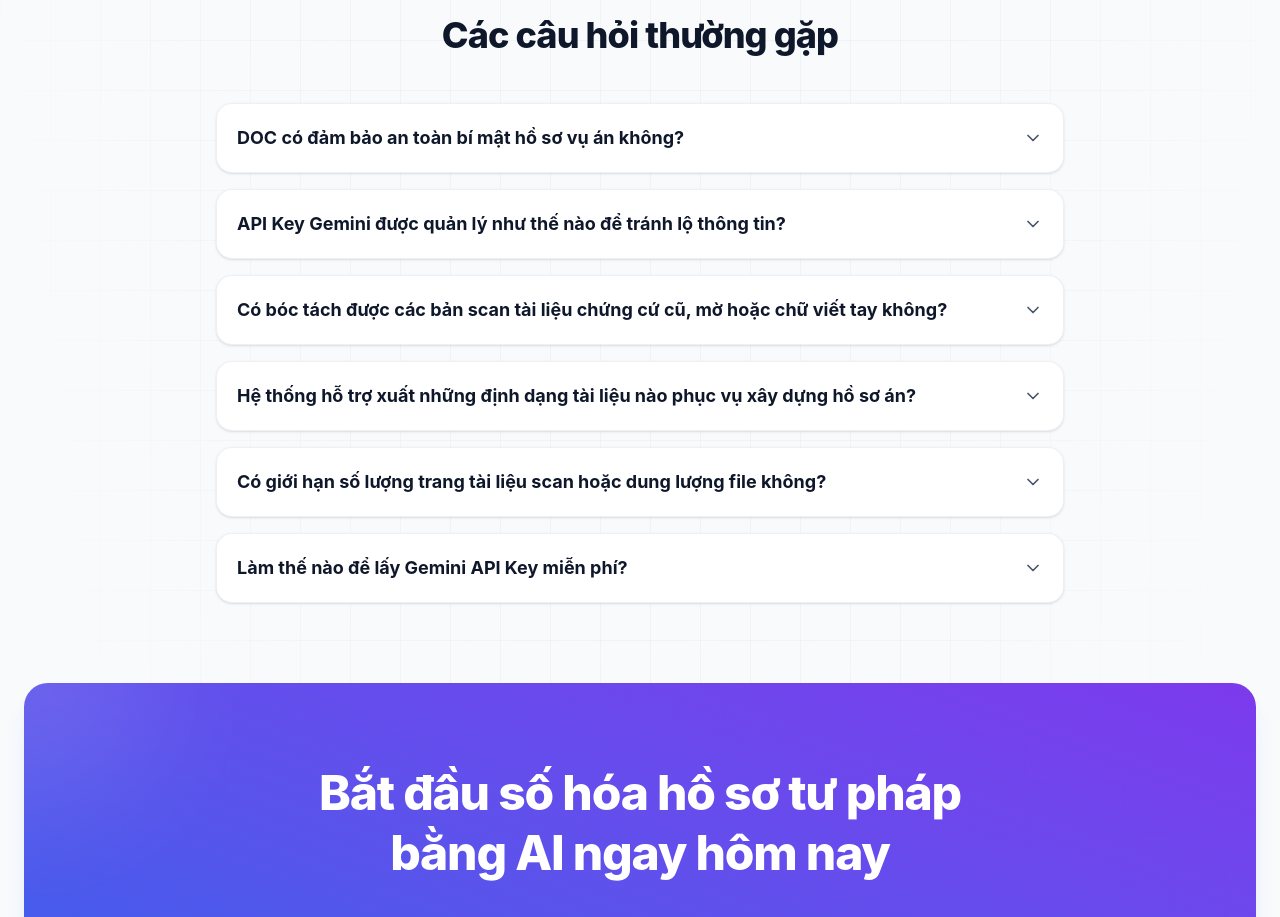
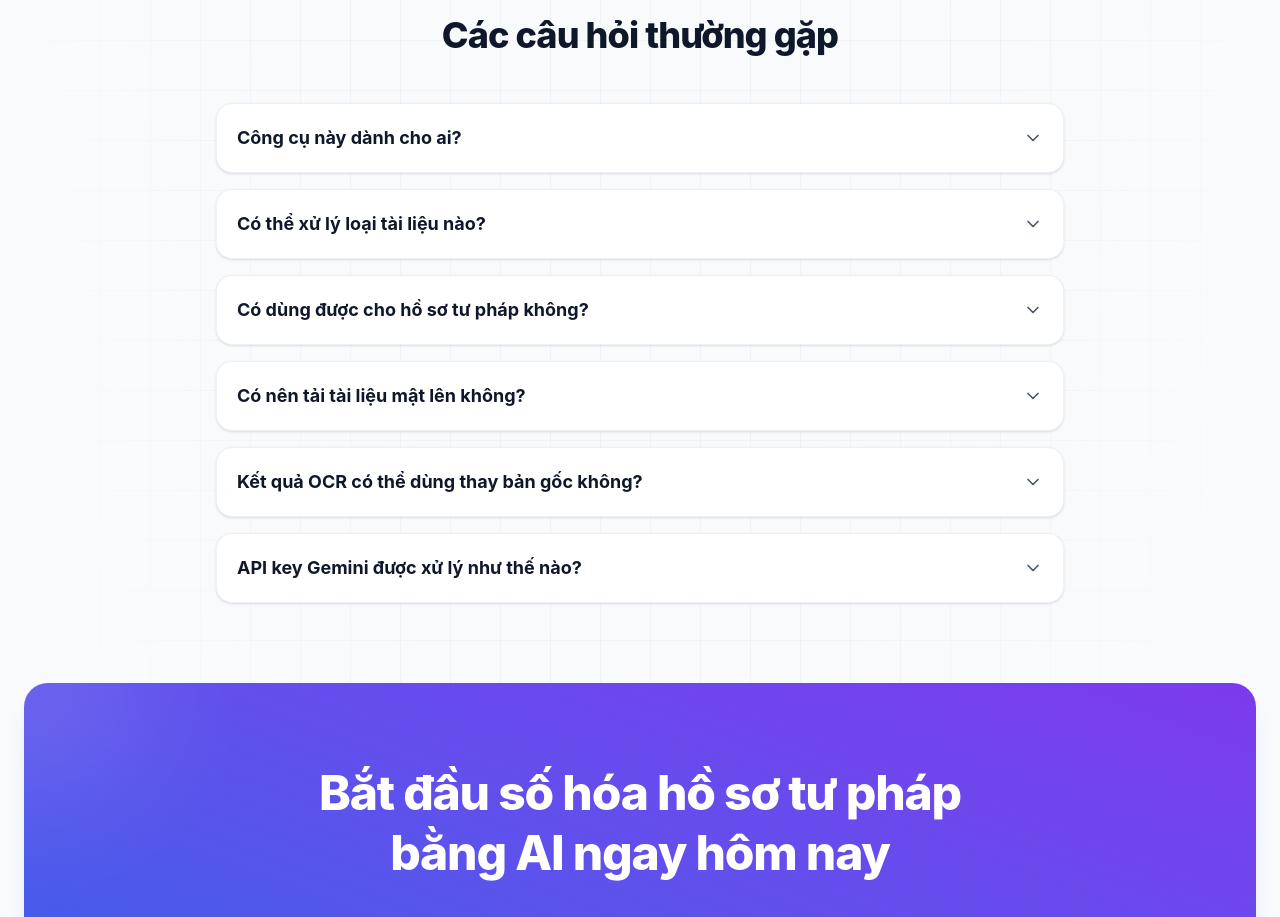
Before and after one commit to ruabien/gemini-ocr-cloudflare, a React (Vite) app: page / in a window 1280 px wide. Shown: the part 5460-6377 px from the top of the page. Built offline with nearby package versions, Linux system fonts and the light colour scheme.

Commit message:
feat: optimize SEO metadata, JSON-LD schemas and FAQ section for judicial LegalTech

```diff
--- a/index.html
+++ b/index.html
@@ -4,27 +4,27 @@
     <meta charset="UTF-8" />
     <link rel="icon" type="image/svg+xml" href="/favicon.svg" />
     <meta name="viewport" content="width=device-width, initial-scale=1.0" />
-    <title>DOC - Số hóa Hồ sơ Vụ án & Tài liệu Tư pháp chuyên nghiệp bằng AI</title>
-    <meta name="description" content="Hệ thống số hóa hồ sơ vụ án, chứng cứ, bản án và biên bản tố tụng bằng AI dành cho Kiểm sát viên, Thẩm phán, Điều tra viên, Chấp hành viên và Luật sư tại Việt Nam." />
+    <title>Trợ lý số hóa hồ sơ tư pháp bằng AI | OCR PDF, ảnh chụp tài liệu</title>
+    <meta name="description" content="Công cụ OCR tiếng Việt hỗ trợ kiểm sát viên, thẩm phán, luật sư, điều tra viên và chấp hành viên chuyển PDF scan, ảnh chụp hồ sơ, bản án, quyết định, hợp đồng thành văn bản có thể tra cứu và xử lý." />
     <meta name="keywords" content="số hóa hồ sơ vụ án, số hóa chứng cứ, ocr bản án, ocr hồ sơ tố tụng, trợ lý tòa án, trợ lý kiểm sát, ocr tiếng việt pháp lý, bóc tách chữ biên bản hỏi cung" />
     <meta name="google-site-verification" content="dz4ncEb0JJZqzRJZ9vM6xuJi-cBl0TlFDdEcCyrC4ug" />
-    <link rel="canonical" href="https://doc.hotro.online" />
+    <link class="canonical" href="https://doc.hotro.online" />
 
     <!-- Bảo mật Content Security Policy (CSP) chống XSS & bảo vệ API Keys -->
     <meta http-equiv="Content-Security-Policy" content="default-src 'self'; script-src 'self' 'unsafe-inline' https://cdnjs.cloudflare.com; style-src 'self' 'unsafe-inline' https://fonts.googleapis.com; font-src 'self' https://fonts.gstatic.com https://fonts.googleapis.com; connect-src 'self' https://generativelanguage.googleapis.com https://*.workers.dev; img-src 'self' data: blob:; iframe-src https://www.youtube.com;" />
 
     <!-- Open Graph / Facebook / Zalo -->
-    <meta property="og:title" content="DOC - Số hóa Hồ sơ Vụ án & Tài liệu Tư pháp chuyên nghiệp bằng AI" />
-    <meta property="og:description" content="Hệ thống bóc tách văn bản, số hóa hồ sơ chứng cứ tư pháp siêu tốc và bảo mật tuyệt đối dành riêng cho khối luật sư và tư pháp Việt Nam." />
-    <meta property="og:image" content="https://doc.hotro.online/logo.png" />
+    <meta property="og:title" content="Trợ lý số hóa hồ sơ tư pháp bằng AI | OCR PDF, ảnh chụp tài liệu" />
+    <meta property="og:description" content="Công cụ OCR tiếng Việt hỗ trợ kiểm sát viên, thẩm phán, luật sư, điều tra viên và chấp hành viên chuyển PDF scan, ảnh chụp hồ sơ, bản án, quyết định, hợp đồng thành văn bản có thể tra cứu và xử lý." />
+    <meta property="og:image" content="https://doc.hotro.online/logo.svg" />
     <meta property="og:url" content="https://doc.hotro.online" />
     <meta property="og:type" content="website" />
 
     <!-- Twitter Card -->
     <meta name="twitter:card" content="summary_large_image" />
-    <meta name="twitter:title" content="DOC - Số hóa Hồ sơ Vụ án & Tài liệu Tư pháp chuyên nghiệp bằng AI" />
-    <meta name="twitter:description" content="Công cụ số hóa hồ sơ chứng cứ, biên bản tố tụng trực tuyến an toàn tuyệt đối cho Thẩm phán, Kiểm sát viên, Điều tra viên và Luật sư bằng AI Gemini." />
-    <meta name="twitter:image" content="https://doc.hotro.online/logo.png" />
+    <meta name="twitter:title" content="Trợ lý số hóa hồ sơ tư pháp bằng AI | OCR PDF, ảnh chụp tài liệu" />
+    <meta name="twitter:description" content="Công cụ OCR tiếng Việt hỗ trợ kiểm sát viên, thẩm phán, luật sư, điều tra viên và chấp hành viên chuyển PDF scan, ảnh chụp hồ sơ, bản án, quyết định, hợp đồng thành văn bản có thể tra cứu và xử lý." />
+    <meta name="twitter:image" content="https://doc.hotro.online/logo.svg" />
 
     <!-- Google Fonts & Material Icons -->
     <link href="https://fonts.googleapis.com/css2?family=Be+Vietnam+Pro:ital,wght@0,300;0,400;0,500;0,600;0,700;0,800;1,400&family=Inter:wght@300;400;500;600;700;800&display=swap" rel="stylesheet">
@@ -35,9 +35,9 @@
     {
       "@context": "https://schema.org",
       "@type": "WebApplication",
-      "name": "DOC - Số hóa Hồ sơ Vụ án & Tài liệu Tư pháp",
+      "name": "Trợ lý số hóa hồ sơ tư pháp bằng AI",
       "url": "https://doc.hotro.online",
-      "description": "Số hóa tài liệu tố tụng, hồ sơ chứng cứ vụ án, bản án và biên bản tư pháp dành riêng cho Kiểm sát viên, Thẩm phán, Điều tra viên, Chấp hành viên và Luật sư.",
+      "description": "Công cụ OCR tiếng Việt hỗ trợ kiểm sát viên, thẩm phán, luật sư, điều tra viên và chấp hành viên chuyển PDF scan, ảnh chụp hồ sơ, bản án, quyết định, hợp đồng thành văn bản có thể tra cứu và xử lý.",
       "applicationCategory": "BusinessApplication",
       "operatingSystem": "All",
       "browserRequirements": "Requires JavaScript. Requires HTML5.",
@@ -57,50 +57,50 @@
       "mainEntity": [
         {
           "@type": "Question",
-          "name": "DOC có đảm bảo an toàn bí mật hồ sơ vụ án không?",
+          "name": "Công cụ này dành cho ai?",
           "acceptedAnswer": {
             "@type": "Answer",
-            "text": "Tuyệt đối an toàn. Ứng dụng chạy trực tiếp trên trình duyệt của bạn (Client-Side). Tất cả dữ liệu hồ sơ vụ án, chứng cứ chụp thực địa đều được xử lý cục bộ và chuyển thẳng tới máy chủ bảo mật của Google qua kết nối HTTPS mã hóa, không qua bất kỳ máy chủ trung gian nào của DOC. Thiết kế này đáp ứng các tiêu chuẩn bảo mật nghiêm ngặt của Luật Bảo vệ bí mật nhà nước."
+            "text": "DOC được thiết kế chuyên biệt phục vụ các cán bộ nghiệp vụ và chuyên gia trong khối tư pháp Việt Nam, bao gồm: Kiểm sát viên, Thẩm phán, Luật sư, Điều tra viên và Chấp hành viên có nhu cầu số hóa, xử lý văn bản từ hồ sơ tài liệu nghiệp vụ nhanh chóng."
           }
         },
         {
           "@type": "Question",
-          "name": "API Key Gemini được quản lý như thế nào để tránh lộ thông tin?",
+          "name": "Có thể xử lý loại tài liệu nào?",
           "acceptedAnswer": {
             "@type": "Answer",
-            "text": "Gemini API Key cá nhân của bạn được lưu trữ cục bộ tại bộ nhớ trình duyệt (localStorage) của bạn. Hệ thống hoạt động phi trạng thái (stateless), không ghi nhật ký lịch sử tài liệu tố tụng hay lưu trữ khóa của bạn trên đám mây. Bạn có thể xóa cấu hình này bất cứ lúc nào."
+            "text": "Hệ thống hỗ trợ xử lý hầu hết các loại hình ảnh chụp tài liệu chứng cứ (định dạng JPG, PNG, WEBP) và các tệp văn bản PDF scan tài liệu nghiệp vụ nhiều trang với dung lượng tối đa lên tới 100MB cho mỗi tệp."
           }
         },
         {
           "@type": "Question",
-          "name": "Có bóc tách được các bản scan tài liệu chứng cứ cũ, mờ hoặc chữ viết tay không?",
+          "name": "Có dùng được cho hồ sơ tư pháp không?",
           "acceptedAnswer": {
             "@type": "Answer",
-            "text": "Nhờ sức mạnh của trí tuệ nhân tạo Google Gemini AI thế hệ mới, ứng dụng tự động nhận diện ngữ cảnh tiếng Việt pháp lý để khôi phục và sửa các chữ bị mờ, mất nét, dính chữ do chất lượng quét ảnh kém từ hồ sơ cũ hoặc ảnh chụp thực địa."
+            "text": "Có. DOC tối ưu hóa sâu cho ngữ cảnh và thuật ngữ nghiệp vụ tư pháp tại Việt Nam (như bản án, quyết định tố tụng, biên bản hỏi cung, hợp đồng, đơn từ). Trí tuệ nhân tạo Gemini AI giúp tự động sửa lỗi chính tả và khôi phục các phần chữ bị mờ, mất nét do chất lượng quét tài liệu cũ kém."
           }
         },
         {
           "@type": "Question",
-          "name": "Hệ thống hỗ trợ xuất những định dạng tài liệu nào phục vụ xây dựng hồ sơ án?",
+          "name": "Có nên tải tài liệu mật lên không?",
           "acceptedAnswer": {
             "@type": "Answer",
-            "text": "Bạn có thể xuất văn bản bóc tách sang định dạng tài liệu Word (.docx), Markdown (.md) hoặc tệp văn bản thuần (.txt) được chuẩn hóa, giúp dễ dàng sao chép trực tiếp vào các mẫu văn bản tố tụng, cáo trạng hoặc bản án mà không lo lỗi định dạng."
+            "text": "Tuyệt đối KHÔNG. Mặc dù dữ liệu được truyền tải qua HTTPS mã hóa trực tiếp đến Gemini API và không lưu lại bất kỳ máy chủ nào của DOC, người dùng tuyệt đối không được tải lên hoặc xử lý các tài liệu thuộc danh mục bí mật nhà nước (tài liệu mật, tối mật, tuyệt mật) theo quy định của Luật Bảo vệ bí mật nhà nước hiện hành."
           }
         },
         {
           "@type": "Question",
-          "name": "Có giới hạn số lượng trang tài liệu scan hoặc dung lượng file không?",
+          "name": "Kết quả OCR có thể dùng thay bản gốc không?",
           "acceptedAnswer": {
             "@type": "Answer",
-            "text": "DOC hỗ trợ tải lên nhiều hình ảnh chứng cứ cùng lúc và các tệp hồ sơ PDF scan dung lượng tối đa lên đến 100MB. Hệ thống tự động phân tách trang PDF và xử lý song song trên hàng đợi để hoàn thành việc bóc tách tài liệu số lượng lớn trong thời gian ngắn nhất."
+            "text": "Không. Kết quả nhận dạng từ AI chỉ mang tính chất tham khảo chuyên môn và đóng vai trò trợ lý số hóa bóc tách văn bản thô để tiết kiệm thời gian soạn thảo. Người dùng bắt buộc phải đối chiếu, rà soát thủ công kết quả với tài liệu gốc trước khi đưa vào hồ sơ vụ án hoặc văn bản tố tụng chính thức."
           }
         },
         {
           "@type": "Question",
-          "name": "Làm thế nào để lấy Gemini API Key miễn phí?",
+          "name": "API key Gemini được xử lý như thế nào?",
           "acceptedAnswer": {
             "@type": "Answer",
-            "text": "Bạn chỉ cần truy cập Google AI Studio (aistudio.google.com), đăng nhập bằng tài khoản Google bất kỳ, click vào nút 'Get API Key' và tạo một khoá trong 10 giây. Bạn có thể click vào nút 'Xem cách hoạt động' ở góc trên để xem video hướng dẫn chi tiết."
+            "text": "API Key cá nhân của bạn được mã hóa và lưu trữ cục bộ ngay tại bộ nhớ trình duyệt (localStorage) trên thiết bị của riêng bạn. Hệ thống hoạt động phi trạng thái (stateless), không ghi nhật ký lịch sử tài liệu nghiệp vụ hay lưu trữ khóa của bạn trên đám mây. Bạn có toàn quyền xóa cấu hình khóa này khỏi thiết bị bất cứ lúc nào."
           }
         }
       ]
@@ -679,28 +679,28 @@ Căn cước công dân số: 001085000123 cấp ngày 15/10/2021 tại Cục C
 
           <div class="space-y-4 text-left">
             <div class="bg-white rounded-2xl border border-outline-variant/60 p-5 shadow-sm">
-              <h3 class="text-base sm:text-lg font-bold text-on-surface mb-2">❓ DOC có đảm bảo an toàn bí mật hồ sơ vụ án không?</h3>
-              <p class="text-sm sm:text-base text-on-surface-variant leading-relaxed">Tuyệt đối an toàn. Ứng dụng chạy trực tiếp trên trình duyệt của bạn (Client-Side). Tất cả dữ liệu hồ sơ vụ án, chứng cứ chụp thực địa đều được xử lý cục bộ và chuyển thẳng tới máy chủ bảo mật của Google qua kết nối HTTPS mã hóa, không qua bất kỳ máy chủ trung gian nào của DOC. Thiết kế này đáp ứng các tiêu chuẩn bảo mật nghiêm ngặt của Luật Bảo vệ bí mật nhà nước.</p>
+              <h3 class="text-base sm:text-lg font-bold text-on-surface mb-2">❓ Công cụ này dành cho ai?</h3>
+              <p class="text-sm sm:text-base text-on-surface-variant leading-relaxed">DOC được thiết kế chuyên biệt phục vụ các cán bộ nghiệp vụ và chuyên gia trong khối tư pháp Việt Nam, bao gồm: Kiểm sát viên, Thẩm phán, Luật sư, Điều tra viên và Chấp hành viên có nhu cầu số hóa, xử lý văn bản từ hồ sơ tài liệu nghiệp vụ nhanh chóng.</p>
             </div>
             <div class="bg-white rounded-2xl border border-outline-variant/60 p-5 shadow-sm">
-              <h3 class="text-base sm:text-lg font-bold text-on-surface mb-2">❓ API Key Gemini được quản lý như thế nào để tránh lộ thông tin?</h3>
-              <p class="text-sm sm:text-base text-on-surface-variant leading-relaxed">Gemini API Key cá nhân của bạn được lưu trữ cục bộ tại bộ nhớ trình duyệt (localStorage) của bạn. Hệ thống hoạt động phi trạng thái (stateless), không ghi nhật ký lịch sử tài liệu tố tụng hay lưu trữ khóa của bạn trên đám mây. Bạn có thể xóa cấu hình này bất cứ lúc nào.</p>
+              <h3 class="text-base sm:text-lg font-bold text-on-surface mb-2">❓ Có thể xử lý loại tài liệu nào?</h3>
+              <p class="text-sm sm:text-base text-on-surface-variant leading-relaxed">Hệ thống hỗ trợ xử lý hầu hết các loại hình ảnh chụp tài liệu chứng cứ (định dạng JPG, PNG, WEBP) và các tệp văn bản PDF scan tài liệu nghiệp vụ nhiều trang với dung lượng tối đa lên tới 100MB cho mỗi tệp.</p>
             </div>
             <div class="bg-white rounded-2xl border border-outline-variant/60 p-5 shadow-sm">
-              <h3 class="text-base sm:text-lg font-bold text-on-surface mb-2">❓ Có bóc tách được các bản scan tài liệu chứng cứ cũ, mờ hoặc chữ viết tay không?</h3>
-              <p class="text-sm sm:text-base text-on-surface-variant leading-relaxed">Nhờ sức mạnh của trí tuệ nhân tạo Google Gemini AI thế hệ mới, ứng dụng tự động nhận diện ngữ cảnh tiếng Việt pháp lý để khôi phục và sửa các chữ bị mờ, mất nét, dính chữ do chất lượng quét ảnh kém từ hồ sơ cũ hoặc ảnh chụp thực địa.</p>
+              <h3 class="text-base sm:text-lg font-bold text-on-surface mb-2">❓ Có dùng được cho hồ sơ tư pháp không?</h3>
+              <p class="text-sm sm:text-base text-on-surface-variant leading-relaxed">Có. DOC tối ưu hóa sâu cho ngữ cảnh và thuật ngữ nghiệp vụ tư pháp tại Việt Nam (như bản án, quyết định tố tụng, biên bản hỏi cung, hợp đồng, đơn từ). Trí tuệ nhân tạo Gemini AI giúp tự động sửa lỗi chính tả và khôi phục các phần chữ bị mờ, mất nét do chất lượng quét tài liệu cũ kém.</p>
             </div>
             <div class="bg-white rounded-2xl border border-outline-variant/60 p-5 shadow-sm">
-              <h3 class="text-base sm:text-lg font-bold text-on-surface mb-2">❓ Hệ thống hỗ trợ xuất những định dạng tài liệu nào phục vụ xây dựng hồ sơ án?</h3>
-              <p class="text-sm sm:text-base text-on-surface-variant leading-relaxed">Bạn có thể xuất văn bản bóc tách sang định dạng tài liệu Word (.docx), Markdown (.md) hoặc tệp văn bản thuần (.txt) được chuẩn hóa, giúp dễ dàng sao chép trực tiếp vào các mẫu văn bản tố tụng, cáo trạng hoặc bản án mà không lo lỗi định dạng.</p>
+              <h3 class="text-base sm:text-lg font-bold text-on-surface mb-2">❓ Có nên tải tài liệu mật lên không?</h3>
+              <p class="text-sm sm:text-base text-on-surface-variant leading-relaxed">Tuyệt đối KHÔNG. Mặc dù dữ liệu được truyền tải qua HTTPS mã hóa trực tiếp đến Gemini API và không lưu lại bất kỳ máy chủ nào của DOC, người dùng tuyệt đối không được tải lên hoặc xử lý các tài liệu thuộc danh mục bí mật nhà nước (tài liệu mật, tối mật, tuyệt mật) theo quy định của Luật Bảo vệ bí mật nhà nước hiện hành.</p>
             </div>
             <div class="bg-white rounded-2xl border border-outline-variant/60 p-5 shadow-sm">
-              <h3 class="text-base sm:text-lg font-bold text-on-surface mb-2">❓ Có giới hạn số lượng trang tài liệu scan hoặc dung lượng file không?</h3>
-              <p class="text-sm sm:text-base text-on-surface-variant leading-relaxed">DOC hỗ trợ tải lên nhiều hình ảnh chứng cứ cùng lúc và các tệp hồ sơ PDF scan dung lượng tối đa lên đến 100MB. Hệ thống tự động phân tách trang PDF và xử lý song song trên hàng đợi để hoàn thành việc bóc tách tài liệu số lượng lớn trong thời gian ngắn nhất.</p>
+              <h3 class="text-base sm:text-lg font-bold text-on-surface mb-2">❓ Kết quả OCR có thể dùng thay bản gốc không?</h3>
+              <p class="text-sm sm:text-base text-on-surface-variant leading-relaxed">Không. Kết quả nhận dạng từ AI chỉ mang tính chất tham khảo chuyên môn và đóng vai trò trợ lý số hóa bóc tách văn bản thô để tiết kiệm thời gian soạn thảo. Người dùng bắt buộc phải đối chiếu, rà soát thủ công kết quả với tài liệu gốc trước khi đưa vào hồ sơ vụ án hoặc văn bản tố tụng chính thức.</p>
             </div>
             <div class="bg-white rounded-2xl border border-outline-variant/60 p-5 shadow-sm">
-              <h3 class="text-base sm:text-lg font-bold text-on-surface mb-2">❓ Làm thế nào để lấy Gemini API Key miễn phí?</h3>
-              <p class="text-sm sm:text-base text-on-surface-variant leading-relaxed">Bạn chỉ cần truy cập Google AI Studio (aistudio.google.com), đăng nhập bằng tài khoản Google bất kỳ, click vào nút 'Get API Key' và tạo một khoá trong 10 giây. Bạn có thể click vào nút 'Xem cách hoạt động' ở góc trên để xem video hướng dẫn chi tiết.</p>
+              <h3 class="text-base sm:text-lg font-bold text-on-surface mb-2">❓ API key Gemini được xử lý như thế nào?</h3>
+              <p class="text-sm sm:text-base text-on-surface-variant leading-relaxed">API Key cá nhân của bạn được mã hóa và lưu trữ cục bộ ngay tại bộ nhớ trình duyệt (localStorage) trên thiết bị của riêng bạn. Hệ thống hoạt động phi trạng thái (stateless), không ghi nhật ký lịch sử tài liệu nghiệp vụ hay lưu trữ khóa của bạn trên đám mây. Bạn có toàn quyền xóa cấu hình khóa này khỏi thiết bị bất cứ lúc nào.</p>
             </div>
           </div>
         </section>
--- a/src/components/LandingPage.jsx
+++ b/src/components/LandingPage.jsx
@@ -67,28 +67,28 @@ export default function LandingPage({ onFilesSelected, onOpenSettings }) {
 
   const faqItems = [
     {
-      q: "DOC có đảm bảo an toàn bí mật hồ sơ vụ án không?",
-      a: "Tuyệt đối an toàn. Ứng dụng chạy trực tiếp trên trình duyệt của bạn (Client-Side). Tất cả dữ liệu hồ sơ vụ án, chứng cứ chụp thực địa đều được xử lý cục bộ và chuyển thẳng tới máy chủ bảo mật của Google qua kết nối HTTPS mã hóa, không qua bất kỳ máy chủ trung gian nào của DOC. Thiết kế này đáp ứng các tiêu chuẩn bảo mật nghiêm ngặt của Luật Bảo vệ bí mật nhà nước."
+      q: "Công cụ này dành cho ai?",
+      a: "DOC được thiết kế chuyên biệt phục vụ các cán bộ nghiệp vụ và chuyên gia trong khối tư pháp Việt Nam, bao gồm: Kiểm sát viên, Thẩm phán, Luật sư, Điều tra viên và Chấp hành viên có nhu cầu số hóa, xử lý văn bản từ hồ sơ tài liệu nghiệp vụ nhanh chóng."
     },
     {
-      q: "API Key Gemini được quản lý như thế nào để tránh lộ thông tin?",
-      a: "Gemini API Key cá nhân của bạn được lưu trữ cục bộ tại bộ nhớ trình duyệt (localStorage) của bạn. Hệ thống hoạt động phi trạng thái (stateless), không ghi nhật ký lịch sử tài liệu tố tụng hay lưu trữ khóa của bạn trên đám mây. Bạn có thể xóa cấu hình này bất cứ lúc nào."
+      q: "Có thể xử lý loại tài liệu nào?",
+      a: "Hệ thống hỗ trợ xử lý hầu hết các loại hình ảnh chụp tài liệu chứng cứ (định dạng JPG, PNG, WEBP) và các tệp văn bản PDF scan tài liệu nghiệp vụ nhiều trang với dung lượng tối đa lên tới 100MB cho mỗi tệp."
     },
     {
-      q: "Có bóc tách được các bản scan tài liệu chứng cứ cũ, mờ hoặc chữ viết tay không?",
-      a: "Nhờ sức mạnh của trí tuệ nhân tạo Google Gemini AI thế hệ mới, ứng dụng tự động nhận diện ngữ cảnh tiếng Việt pháp lý để khôi phục và sửa các chữ bị mờ, mất nét, dính chữ do chất lượng quét ảnh kém từ hồ sơ cũ hoặc ảnh chụp thực địa."
+      q: "Có dùng được cho hồ sơ tư pháp không?",
+      a: "Có. DOC tối ưu hóa sâu cho ngữ cảnh và thuật ngữ nghiệp vụ tư pháp tại Việt Nam (như bản án, quyết định tố tụng, biên bản hỏi cung, hợp đồng, đơn từ). Trí tuệ nhân tạo Gemini AI giúp tự động sửa lỗi chính tả và khôi phục các phần chữ bị mờ, mất nét do chất lượng quét tài liệu cũ kém."
     },
     {
-      q: "Hệ thống hỗ trợ xuất những định dạng tài liệu nào phục vụ xây dựng hồ sơ án?",
-      a: "Bạn có thể xuất văn bản bóc tách sang định dạng tài liệu Word (.docx), Markdown (.md) hoặc tệp văn bản thuần (.txt) được chuẩn hóa, giúp dễ dàng sao chép trực tiếp vào các mẫu văn bản tố tụng, cáo trạng hoặc bản án mà không lo lỗi định dạng."
+      q: "Có nên tải tài liệu mật lên không?",
+      a: "Tuyệt đối KHÔNG. Mặc dù dữ liệu được truyền tải qua HTTPS mã hóa trực tiếp đến Gemini API và không lưu lại bất kỳ máy chủ nào của DOC, người dùng tuyệt đối không được tải lên hoặc xử lý các tài liệu thuộc danh mục bí mật nhà nước (tài liệu mật, tối mật, tuyệt mật) theo quy định của Luật Bảo vệ bí mật nhà nước hiện hành."
     },
     {
-      q: "Có giới hạn số lượng trang tài liệu scan hoặc dung lượng file không?",
-      a: "DOC hỗ trợ tải lên nhiều hình ảnh chứng cứ cùng lúc và các tệp hồ sơ PDF scan dung lượng tối đa lên đến 100MB. Hệ thống tự động phân tách trang PDF và xử lý song song trên hàng đợi để hoàn thành việc bóc tách tài liệu số lượng lớn trong thời gian ngắn nhất."
+      q: "Kết quả OCR có thể dùng thay bản gốc không?",
+      a: "Không. Kết quả nhận dạng từ AI chỉ mang tính chất tham khảo chuyên môn và đóng vai trò trợ lý số hóa bóc tách văn bản thô để tiết kiệm thời gian soạn thảo. Người dùng bắt buộc phải đối chiếu, rà soát thủ công kết quả với tài liệu gốc trước khi đưa vào hồ sơ vụ án hoặc văn bản tố tụng chính thức."
     },
     {
-      q: "Làm thế nào để lấy Gemini API Key miễn phí?",
-      a: "Bạn chỉ cần truy cập Google AI Studio (aistudio.google.com), đăng nhập bằng tài khoản Google bất kỳ, click vào nút 'Get API Key' và tạo một khoá trong 10 giây. Bạn có thể click vào nút 'Xem cách hoạt động' ở góc trên để xem video hướng dẫn chi tiết."
+      q: "API key Gemini được xử lý như thế nào?",
+      a: "API Key cá nhân của bạn được mã hóa và lưu trữ cục bộ ngay tại bộ nhớ trình duyệt (localStorage) trên thiết bị của riêng bạn. Hệ thống hoạt động phi trạng thái (stateless), không ghi nhật ký lịch sử tài liệu nghiệp vụ hay lưu trữ khóa của bạn trên đám mây. Bạn có toàn quyền xóa cấu hình khóa này khỏi thiết bị bất cứ lúc nào."
     }
   ];
 
```
Also changed, not shown: 1 other file (tests, documents, lock files or other folders).
